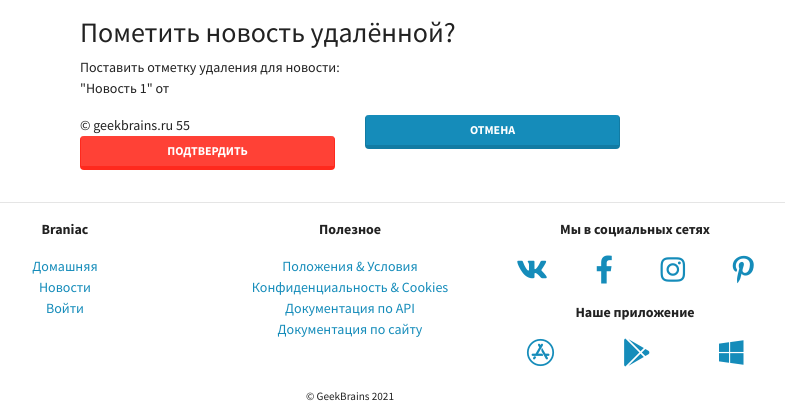
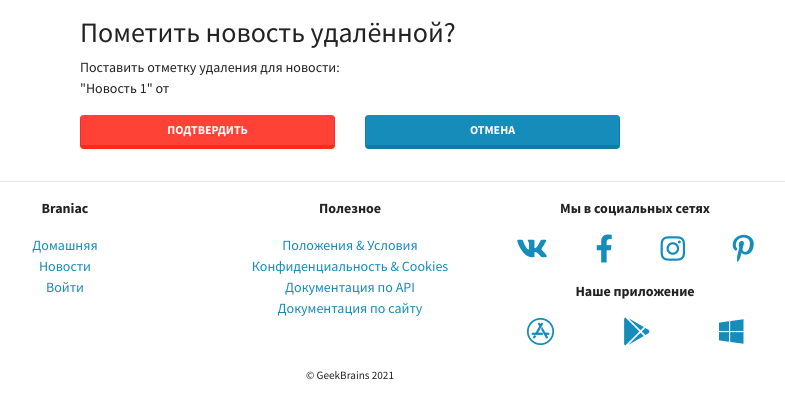
Before and after one commit to slade1987/django, a Django app: page /mainapp/news/1/delete/ in a window 1280 px wide. Shown: the part 77-497 px from the top of the page, without its empty margins (290-1075 px from the left). Run offline with Django 4.2, Linux system fonts and the light colour scheme; a user stored in the database is signed in; data comes from the database, SQL or seed files in the repository; both versions use the stored data as it was after the commit; some libraries are stand-ins or nearby versions.

Commit message:
Lesson 6 Admin

```diff
--- a/mainapp/templates/mainapp/news_confirm_delete.html
+++ b/mainapp/templates/mainapp/news_confirm_delete.html
@@ -10,7 +10,6 @@
         <p>
         <div class="row">
             <div class="col-6">
-                © geekbrains.ru 55
                 <form action="{% url 'mainapp:news_delete' pk=object.pk %}"
                       method="post">
                     {% csrf_token %}
```
Also changed, not shown: db.sqlite3.
